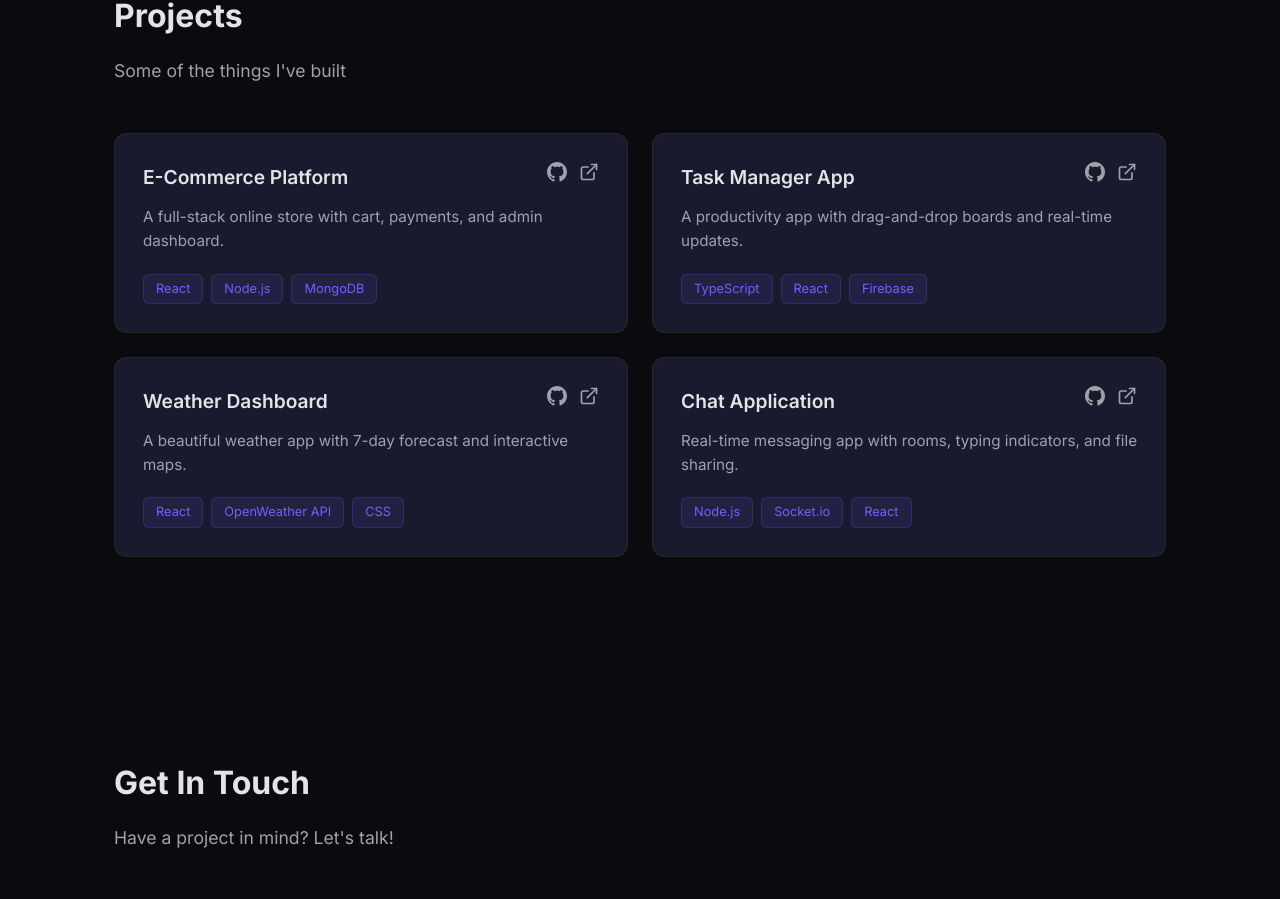
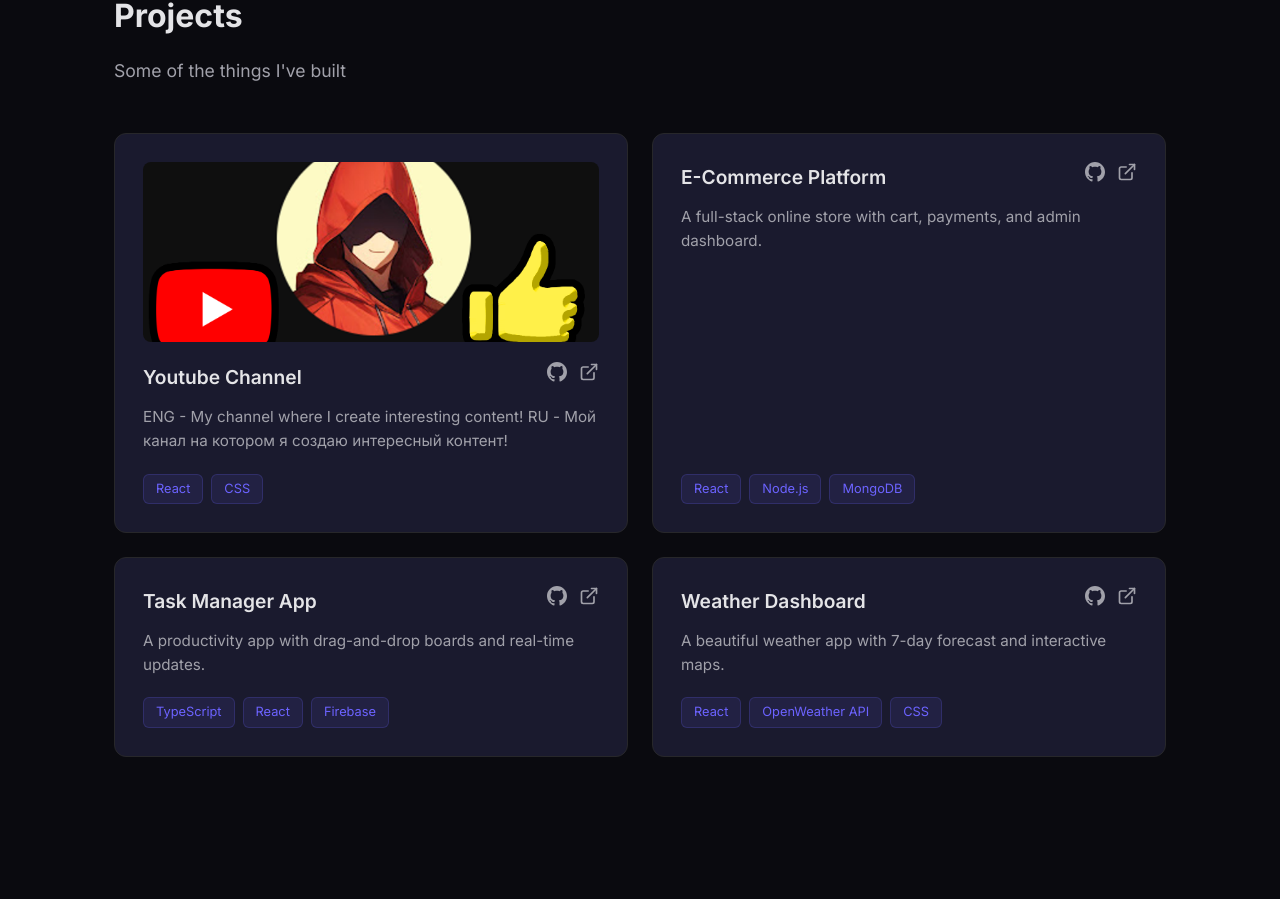
Before and after one commit to ChaosPrime253/portfolio, a React (Vite) app: page / in a window 1280 px wide. Shown: the part 1497-2396 px from the top of the page. Built offline with nearby package versions, Linux system fonts and the light colour scheme.

Commit message:
Add YouTube project with image support

```diff
--- a/src/components/Projects.css
+++ b/src/components/Projects.css
@@ -25,6 +25,25 @@
   justify-content: space-between;
   align-items: start;
   margin-bottom: 12px;
+}
+
+.project-card__image-link {
+  display: block;
+  border-radius: 8px;
+  overflow: hidden;
+  margin-bottom: 20px;
+}
+
+.project-card__image {
+  width: 100%;
+  height: 180px;
+  object-fit: cover;
+  display: block;
+  transition: transform var(--transition);
+}
+
+.project-card:hover .project-card__image {
+  transform: scale(1.03);
 }
 
 .project-card__title {
--- a/src/components/Projects.jsx
+++ b/src/components/Projects.jsx
@@ -3,33 +3,37 @@ import './Projects.css'
 const projects = [
   {
     id: 1,
+    title: 'Youtube Channel',
+    description: 'ENG - My channel where I create interesting content! RU - Мой канал на котором я создаю интересный контент!',
+    tags: ['React', 'CSS'],
+    image: '/images/youtube.png',
+    github: 'https://github.com/',
+    live: 'https://www.youtube.com/@ChaosPrime'
+  },
+  {
+    id: 2,
     title: 'E-Commerce Platform',
     description: 'A full-stack online store with cart, payments, and admin dashboard.',
     tags: ['React', 'Node.js', 'MongoDB'],
-    github: '#',
-    live: '#'
-  },
-  {
-    id: 2,
-    title: 'Task Manager App',
-    description: 'A productivity app with drag-and-drop boards and real-time updates.',
-    tags: ['TypeScript', 'React', 'Firebase'],
+    image: '',
     github: '#',
     live: '#'
   },
   {
     id: 3,
-    title: 'Weather Dashboard',
-    description: 'A beautiful weather app with 7-day forecast and interactive maps.',
-    tags: ['React', 'OpenWeather API', 'CSS'],
+    title: 'Task Manager App',
+    description: 'A productivity app with drag-and-drop boards and real-time updates.',
+    tags: ['TypeScript', 'React', 'Firebase'],
+    image: '',
     github: '#',
     live: '#'
   },
   {
     id: 4,
-    title: 'Chat Application',
-    description: 'Real-time messaging app with rooms, typing indicators, and file sharing.',
-    tags: ['Node.js', 'Socket.io', 'React'],
+    title: 'Weather Dashboard',
+    description: 'A beautiful weather app with 7-day forecast and interactive maps.',
+    tags: ['React', 'OpenWeather API', 'CSS'],
+    image: '',
     github: '#',
     live: '#'
   }
@@ -44,6 +48,15 @@ function Projects() {
         <div className="projects__grid">
           {projects.map((project) => (
             <div key={project.id} className="project-card">
+              {project.image && (
+                <a href={project.live} target="_blank" rel="noreferrer" className="project-card__image-link">
+                  <img
+                    src={project.image}
+                    alt={project.title}
+                    className="project-card__image"
+                  />
+                </a>
+              )}
               <div className="project-card__header">
                 <h3 className="project-card__title">{project.title}</h3>
                 <div className="project-card__links">
```
Also changed, not shown: public/images/youtube.png (added).
